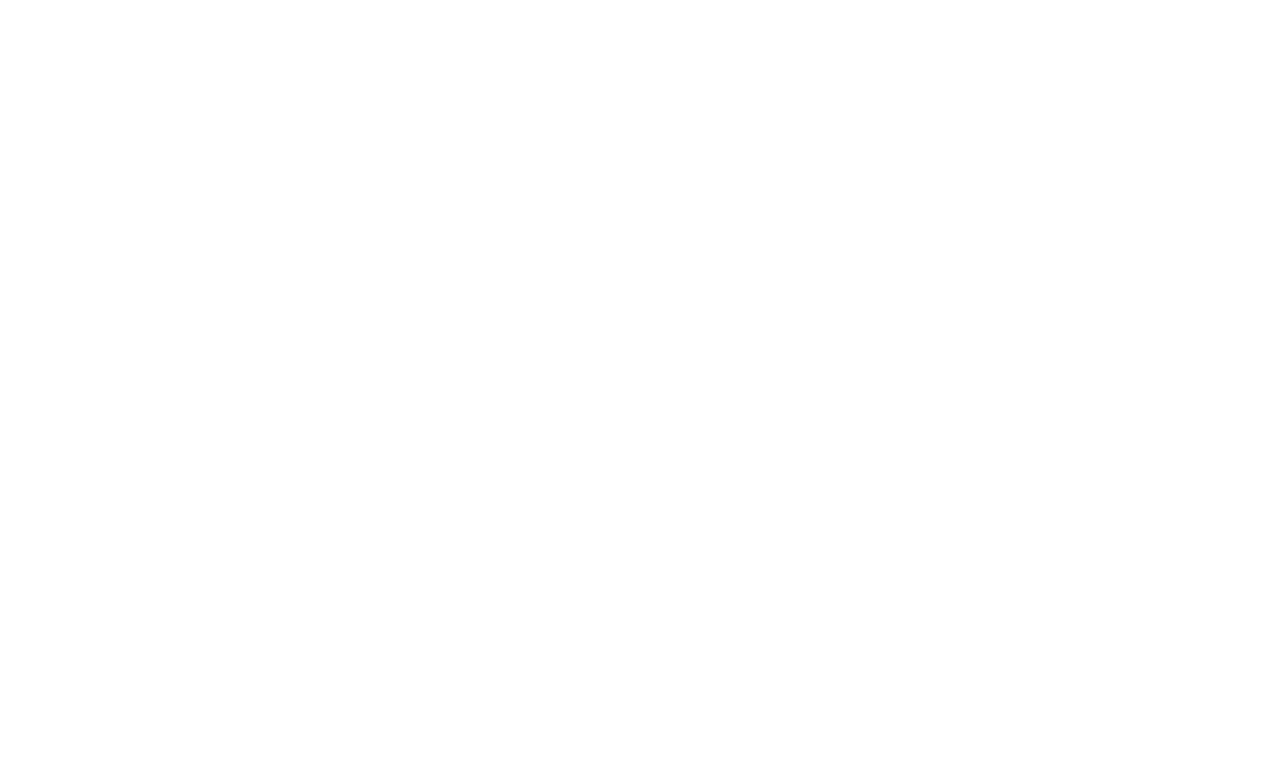
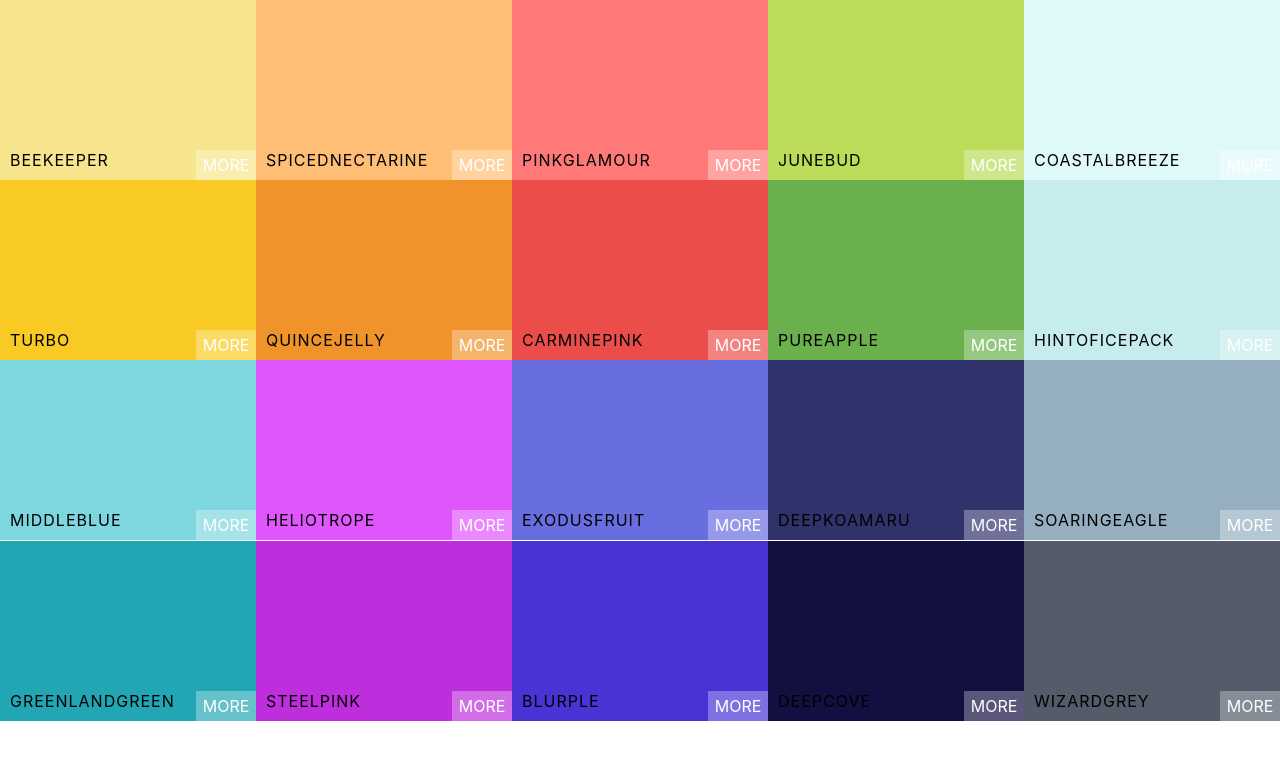
Before and after one commit to pauligarcia8/ReactMassiveColorProject, a React (Create React App) app in the folder color_app/: page / in a window 1280 px wide. Shown: the top 760 px of the page. Built offline with nearby package versions, Linux system fonts and the light colour scheme.

Commit message:
Color box added css & js, README modified

```diff
--- a/color_app/package.json
+++ b/color_app/package.json
@@ -7,6 +7,7 @@
     "@testing-library/react": "^12.1.3",
     "@testing-library/user-event": "^13.5.0",
     "react": "^17.0.2",
+    "react-copy-to-clipboard": "^5.0.4",
     "react-dom": "^17.0.2",
     "react-scripts": "5.0.0",
     "web-vitals": "^2.1.4"
--- a/color_app/src/App.js
+++ b/color_app/src/App.js
@@ -1,12 +1,13 @@
 import React, {Component} from "react";
 import Palette from "./Palette";
 import seedColors from "./seedColors";
+
 
 class App extends Component {
   render() {
     return (
       <div>
-        <Palette {...seedColors} />
+        <Palette {...seedColors[4]} />
       </div>
     );
   }
--- /dev/null
+++ b/color_app/src/ColorBox.css
@@ -0,0 +1,110 @@
+.ColorBox {
+    width: 20%;
+    height: 25%;
+    margin: 0 auto;
+    display: inline-block;
+    position: relative;
+    cursor: pointer;
+    margin-bottom: -3.8px;
+}
+.copy-button {
+    width: 100px;
+    height: 30px;
+    position: absolute;
+    display: inline-block;
+    top: 50%;
+    left: 50%;
+    margin-left: -50px;
+    margin-top: -15px;
+    text-align: center;
+    outline: none;
+    background: rgba(255, 255, 255, 0.3);
+    font-size: 1rem;
+    line-height: 30px;
+    color: white;
+    text-transform: uppercase;
+    border: none;
+    opacity: 0;
+}
+.ColorBox:hover .copy-button {
+    opacity: 1;
+    transition: 0.5s;
+}
+/* Cuando se pasa el mouse por encima del componente del color, se le da el estilo de opacity al button, si le pusieramos el hover a la class copy-button el usuario deberia saber exactamente donde esta el boton para que aparezca */
+.box-content {
+    position: absolute;
+    width: 100%;
+    left: 0px;
+    bottom: 0px;
+    padding: 10px;
+    color: black;
+    letter-spacing: 1px;
+    text-transform: uppercase;
+    font: 12px;
+}
+.see-more {
+    background: rgba(255, 255, 255, 0.3);
+    position: absolute;
+    border: none;
+    right: 0px;
+    bottom: 0px;
+    color: white;
+    width: 60px;
+    height: 30px;
+    text-align: center;
+    line-height: 30px;
+    text-transform: uppercase;
+}
+.copy-overlay {
+    opacity: 0;
+    z-index: 0;
+    width: 100%;
+    height: 100%;
+    transition: transform 0.6s ease-in-out;
+    transform: scale(0.1);
+}
+/* copy-overlay se mantiene oculto, se setea su tamaño para cuando sea mostrado */
+.copy-overlay.show {
+    opacity: 1;
+    transform: scale(50);
+    z-index: 10;
+    position: absolute;
+}
+/* copy-overlay.show opacity: 1 y z-index: 10 para taerlo al frente, position: absolut para que ocupe toda la pantalla */
+.copy-msg {
+    position: fixed;
+    left: 0;
+    right: 0;
+    top: 0;
+    bottom: 0;
+    display: flex;
+    align-items: center;
+    justify-content: center;
+    flex-direction: column;
+    font: 4rem;
+    transform: scale(0.1);
+    opacity: 0;
+    color: white;
+}
+.copy-msg.show {
+    opacity: 1;
+    transform: scale(1);
+    z-index: 25;
+    transition: all 0.4s ease-in-out;
+    transition-delay: 0.3s;
+}
+.copy-msg h1 {
+    font-weight: 400;
+    font-size: 3rem;
+    text-shadow: 1px 2px black;
+    background: rgba(255, 255, 255, 0.2);
+    width: 100%;
+    text-align: center;
+    margin-bottom: 0;
+    padding: 1rem;
+    text-transform: uppercase;
+}
+.copy-msg p {
+    font-size: 1.5rem;
+    font-weight: 100;
+}
--- /dev/null
+++ b/color_app/src/ColorBox.js
@@ -0,0 +1,39 @@
+import React, {Component} from "react";
+import { CopyToClipboard } from "react-copy-to-clipboard";
+import './ColorBox.css';
+
+class ColorBox extends Component {
+    constructor(props){
+        super(props);
+        this.state = { copied: false };
+        this.changeCopyState = this.changeCopyState.bind(this);
+    }
+    changeCopyState(){
+        this.setState({copied: true}, () => {
+            setTimeout(() => this.setState({copied: false}), 1500);
+        });
+    }
+    render() {
+        const {name, background} = this.props;
+        const {copied} = this.state;
+        return (
+            <CopyToClipboard text={{background}} onCopy={this.changeCopyState}>
+            <div style={{background}} className="ColorBox">
+            <div style={{background}} className={`copy-overlay ${copied && "show"}`}></div>
+            <div className={`copy-msg ${copied && "show"}`}>
+                <h1>copied!</h1>
+                <p>{this.props.background}</p>
+            </div>
+                <div className="copy-container">
+                    <div className="box-content">
+                        <span>{name}</span>
+                    </div>
+                    <button className="copy-button">Copy</button>
+                </div>
+                <span className="see-more">More</span>
+            </div>
+            </CopyToClipboard>
+        );
+    }
+}
+export default ColorBox;
--- /dev/null
+++ b/color_app/src/Palette.css
@@ -0,0 +1,6 @@
+.Palette {
+    height: 100vh;
+}
+.Palette-colors {
+    height: 90%;
+}
--- a/color_app/src/Palette.js
+++ b/color_app/src/Palette.js
@@ -1,10 +1,18 @@
 import React, {Component} from "react";
+import ColorBox from "./ColorBox";
+import './Palette.css'
 class Palette extends Component {
     render() {
+        const colorBoxes = this.props.colors.map(color => (
+            <ColorBox background={color.color} name={color.name} />
+        ));
         return (
             <div className="Palette">
                 {/* Navbar goes here */}
-                <div className="Palette-colors"> {/*bunch of color boxes*/}</div>
+                <div className="Palette-colors">
+                {/*bunch of color boxes*/}
+                {colorBoxes}
+                </div>
                 {/* footer eventually */}
             </div>
         )
```
Also changed, not shown: 2 other files (tests, documents, lock files or other folders).
